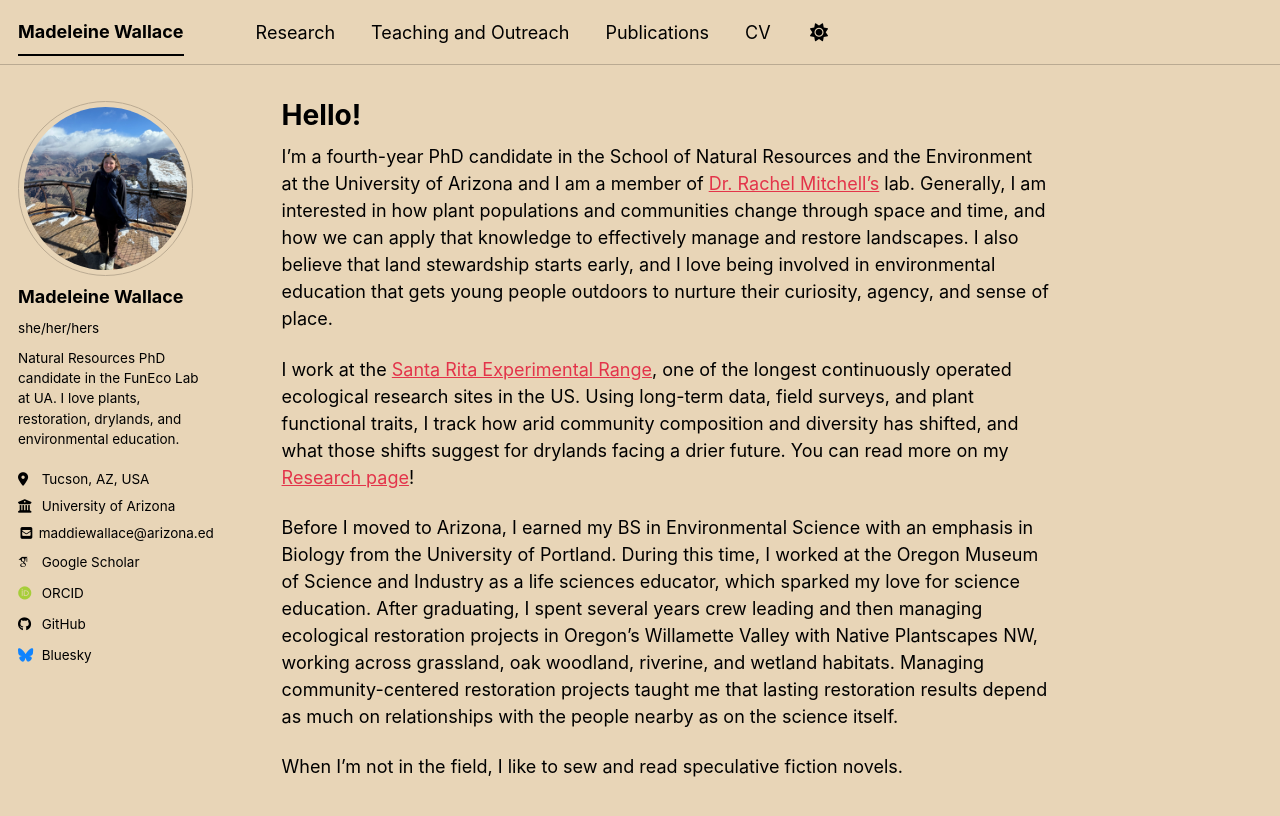
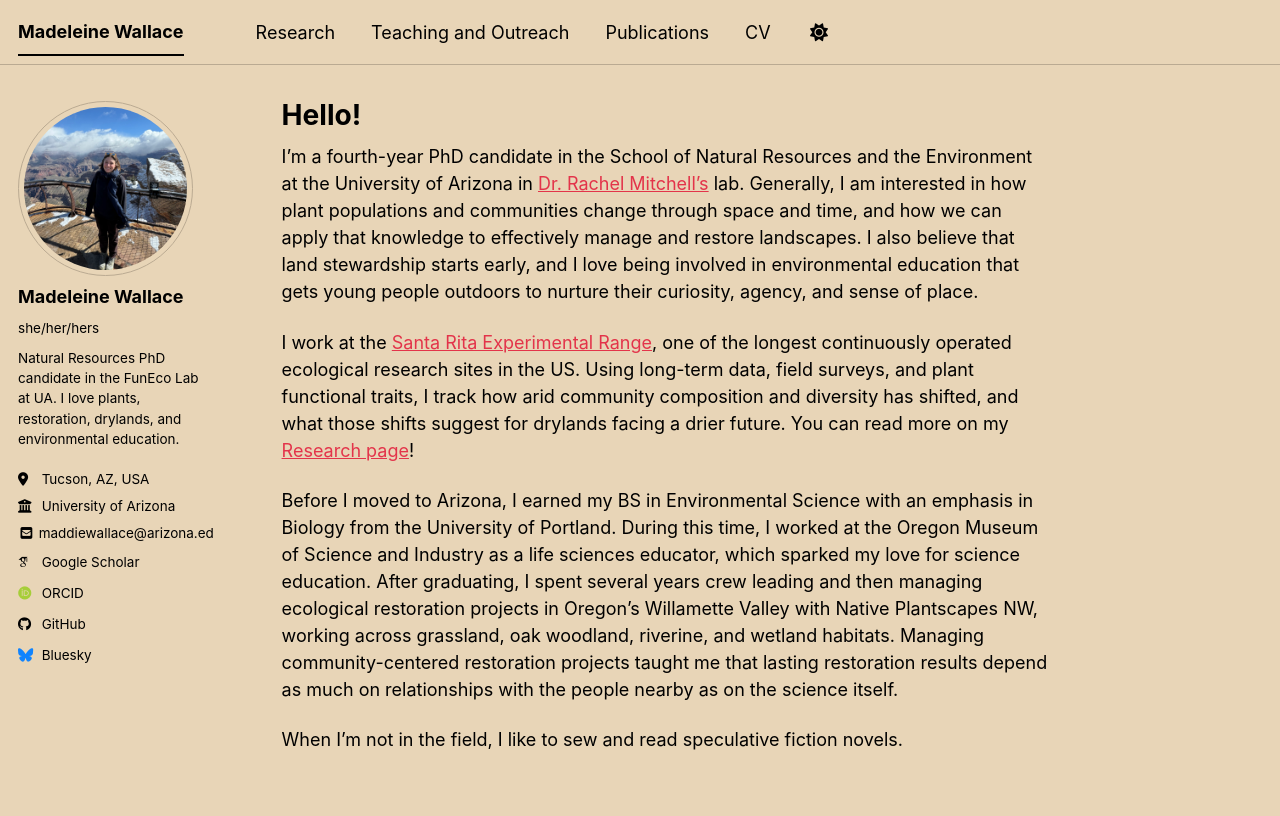
Before and after one commit to madeleinewallace/madeleinewallace.github.io, a Jekyll site: the page built from _pages/about.md, in a window 1280 px wide and 1023 px high. Shown: the top 816 px of the window. Built offline with Jekyll 4.4.1, drawn with Linux system fonts in a browser that asks for light colours; some web fonts are replaced; a script bundle is joined from its source files by our own code; library files that are not in the unit come from our copies.

Commit message:
Update about.md

```diff
--- a/_pages/about.md
+++ b/_pages/about.md
@@ -7,7 +7,7 @@
   - /about.html
 ---
 
-I'm a fourth-year PhD candidate in the School of Natural Resources and the Environment at the University of Arizona and I am a member of <a href="https://mitchell-ecology.com" target="_blank" rel="noopener">Dr. Rachel Mitchell's</a> lab. Generally, I am interested in how plant populations and communities change through space and time, and how we can apply that knowledge to effectively manage and restore landscapes. I also believe that land stewardship starts early, and I love being involved in environmental education that gets young people outdoors to nurture their curiosity, agency, and sense of place.
+I'm a fourth-year PhD candidate in the School of Natural Resources and the Environment at the University of Arizona in <a href="https://mitchell-ecology.com" target="_blank" rel="noopener">Dr. Rachel Mitchell's</a> lab. Generally, I am interested in how plant populations and communities change through space and time, and how we can apply that knowledge to effectively manage and restore landscapes. I also believe that land stewardship starts early, and I love being involved in environmental education that gets young people outdoors to nurture their curiosity, agency, and sense of place.
 
 I work at the <a href="https://santarita.arizona.edu" target="_blank" rel="noopener">Santa Rita Experimental Range</a>, one of the longest continuously operated ecological research sites in the US. Using long-term data, field surveys, and plant functional traits, I track how arid community composition and diversity has shifted, and what those shifts suggest for drylands facing a drier future. You can read more on my [Research page](/research/)!
 
```
